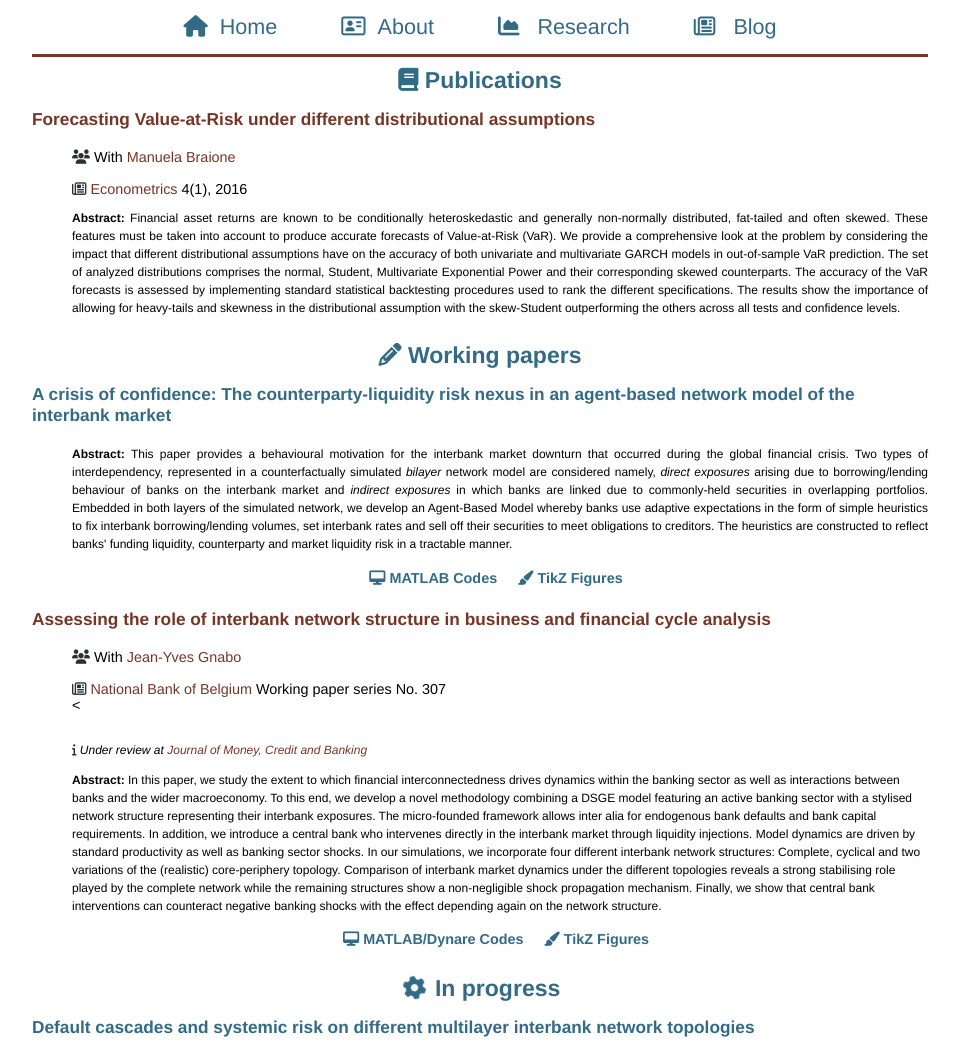
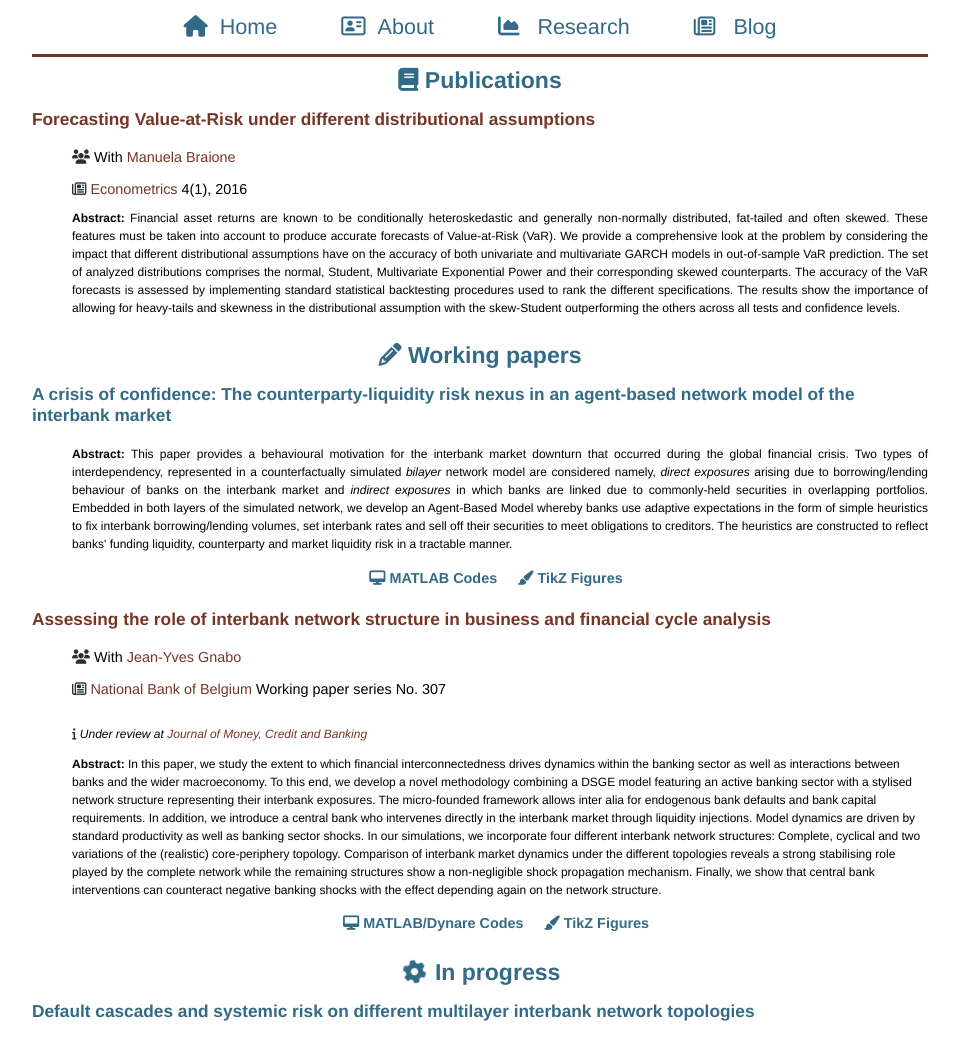
Before and after one commit to nscholtes/nscholtes.github.io, a Jekyll site: the page built from research.html, in a window 1280 px wide. Shown: the whole page, without its empty margins (160-1120 px from the left). Built offline with Jekyll 4.4.1, drawn with Linux system fonts in a browser that asks for light colours; nearby versions of some CDN libraries.

Commit message:
Update research.html

```diff
--- a/research.html
+++ b/research.html
@@ -21,7 +21,7 @@ title: Nicolas K. Scholtes
 	<h3><a href="https://www.nbb.be/doc/ts/publications/wp/wp307en.pdf">Assessing the role of interbank network structure in business and financial cycle analysis</a> </h3>
 	<ul style="list-style: none;">
 		<li><i class="fa fa-users" style="color: #2A3132;"></i> With <a href="https://sites.google.com/site/jygnabo/">Jean-Yves Gnabo</a></i></li><br>
-		<li> <i class="fa fa-newspaper-o" style="color: #2A3132;"></i> <a href="https://www.nbb.be/en/publications-and-research/research-cooperation/conference/international-conference-2016-transmission">National Bank of Belgium</a> Working paper series No. 307</li><
+		<li> <i class="fa fa-newspaper-o" style="color: #2A3132;"></i> <a href="https://www.nbb.be/en/publications-and-research/research-cooperation/conference/international-conference-2016-transmission">National Bank of Belgium</a> Working paper series No. 307</li>
 <li>&nbsp &nbsp<p style="font-size:12px"><i class="fa fa-info" style="color: #2A3132;"></i><i> Under review at  <a href="http://onlinelibrary.wiley.com/journal/10.1111/(ISSN)1538-4616">Journal of Money, Credit and Banking</a></i></p></li>
 
 <li><p style="font-size:12px"><b>Abstract: </b>  In this paper, we study the extent to which financial interconnectedness drives dynamics within the banking sector as well as interactions between banks and the wider macroeconomy. To this end, we develop a novel methodology combining a DSGE model featuring an active banking sector with a stylised network structure representing their interbank exposures. The micro-founded framework allows inter alia for endogenous bank defaults and bank capital requirements. In addition, we introduce a central bank who intervenes directly in the interbank market through liquidity injections. Model dynamics are driven by standard productivity as well as banking sector shocks. In our simulations, we incorporate four different interbank network structures: Complete, cyclical and two variations of the (realistic) core-periphery topology. Comparison of interbank market dynamics under the different topologies reveals a strong stabilising role played by the complete network while the remaining structures show a non-negligible shock propagation mechanism. Finally, we show that central bank interventions can counteract negative banking shocks with the effect depending again on the network structure.</p> </li>
```
